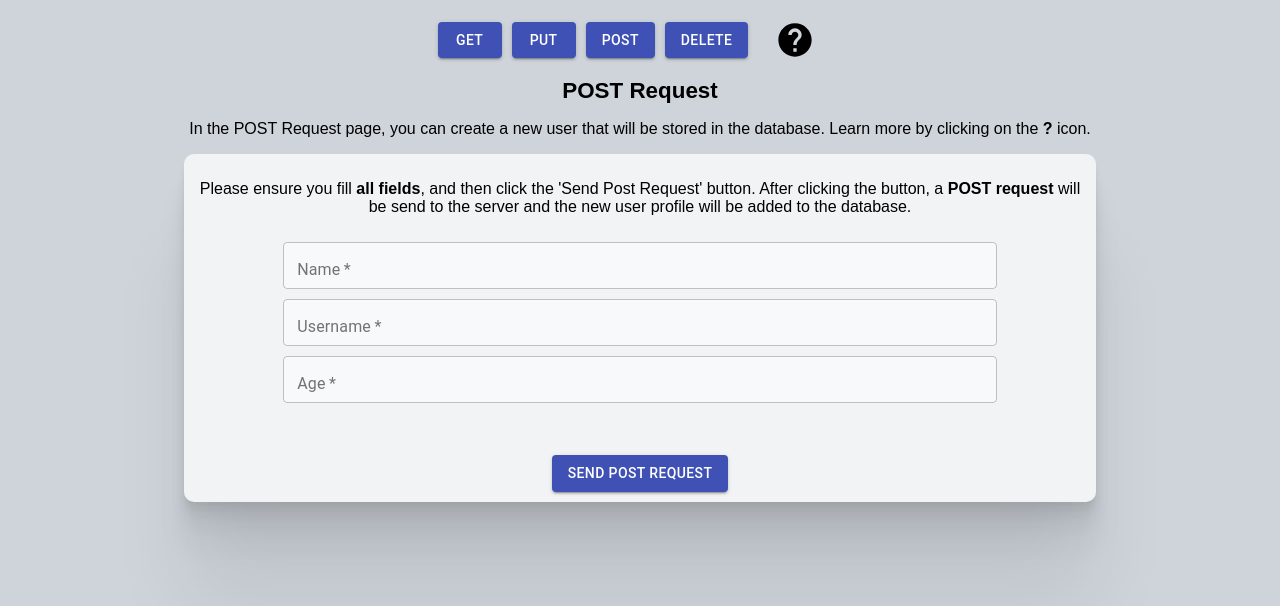
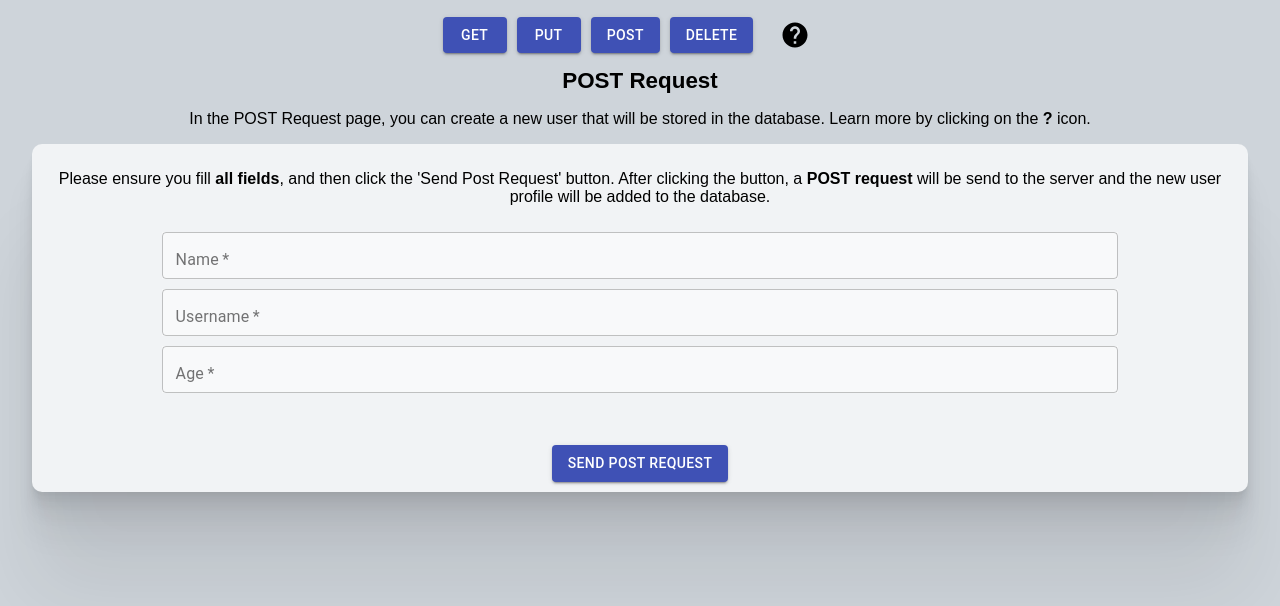
Before and after one commit to YutaMoriJP/crudapi, a React (Create React App) app: page /post in a window 1280 px wide. Shown: the top 606 px of the page. Built offline with nearby package versions, Linux system fonts and the light colour scheme.

Commit message:
numerous style changes

```diff
--- a/src/Components/Card/Age.js
+++ b/src/Components/Card/Age.js
@@ -1,8 +1,26 @@
 import React from "react";
-import Avatar from "@material-ui/core/Avatar";
+import A from "@material-ui/core/Avatar";
 import Grid from "@material-ui/core/Grid";
 import { makeStyles } from "@material-ui/core/styles";
 import { deepOrange } from "@material-ui/core/colors";
+import styled from "styled-components";
+
+const Text = styled.p`
+  font-size: 0.7rem;
+  font-weight: 900;
+  @media screen and (min-width: 500px) {
+    font-size: 1rem;
+  }
+`;
+
+const Avatar = styled(A)`
+  width: 30px;
+  height: 30px;
+  @media screen and (min-width: 500px) {
+    width: 40px;
+    height: 40px;
+  }
+`;
 
 const useStyles = makeStyles(theme => ({
   orange: {
@@ -25,9 +43,9 @@ const Age = ({ name, type, crossed }) => {
         <Avatar className={classes.orange} />
       </Grid>
       <Grid item style={{ alignSelf: "center" }}>
-        <h4>
+        <Text>
           {type} - {name}
-        </h4>
+        </Text>
       </Grid>
     </Grid>
   );
--- a/src/Components/Card/Name.js
+++ b/src/Components/Card/Name.js
@@ -1,8 +1,26 @@
 import React from "react";
-import Avatar from "@material-ui/core/Avatar";
+import A from "@material-ui/core/Avatar";
 import Grid from "@material-ui/core/Grid";
 import { makeStyles } from "@material-ui/core/styles";
 import { deepOrange } from "@material-ui/core/colors";
+import styled from "styled-components";
+
+const Text = styled.p`
+  font-size: 0.7rem;
+  font-weight: 900;
+  @media screen and (min-width: 500px) {
+    font-size: 1rem;
+  }
+`;
+
+const Avatar = styled(A)`
+  width: 30px;
+  height: 30px;
+  @media screen and (min-width: 500px) {
+    width: 40px;
+    height: 40px;
+  }
+`;
 
 const useStyles = makeStyles(theme => ({
   orange: {
@@ -27,9 +45,9 @@ const Name = ({ name, type, crossed }) => {
         </Avatar>
       </Grid>
       <Grid item style={{ alignSelf: "center" }}>
-        <h4>
+        <Text>
           {type} - {name}
-        </h4>
+        </Text>
       </Grid>
     </Grid>
   );
--- a/src/Components/Layout/Layout.js
+++ b/src/Components/Layout/Layout.js
@@ -7,7 +7,7 @@ const Layout = ({ children }) => {
   return (
     <>
       <Global />
-      <Container maxWidth="md">
+      <Container>
         <Nav />
         <main>{children}</main>
       </Container>
--- a/src/Components/Layout/Nav.js
+++ b/src/Components/Layout/Nav.js
@@ -7,8 +7,8 @@ import IconButton from "../Button/IconButton";
 import styled from "styled-components";
 
 const Icon = styled(HelpIcon)`
-  width: 50px;
-  height: 40px;
+  width: 40px;
+  height: 30px;
   color: black;
 `;
 
--- a/src/styled/NavStyled.js
+++ b/src/styled/NavStyled.js
@@ -2,6 +2,7 @@ import styled from "styled-components";
 
 const Nav = styled.nav`
   display: flex;
+  flex-wrap: wrap;
   width: 100%;
   justify-content: center;
   gap: 10px;
@@ -12,12 +13,14 @@ const Nav = styled.nav`
   }
   @media screen and (max-width: 500px) {
     gap: 5px;
+    max-width: 90%;
+    margin: auto;
     button {
       padding: 2px;
       margin: 2px;
     }
     span {
-      font-size: 0.7rem;
+      font-size: 0.6rem;
     }
   }
 `;
```
